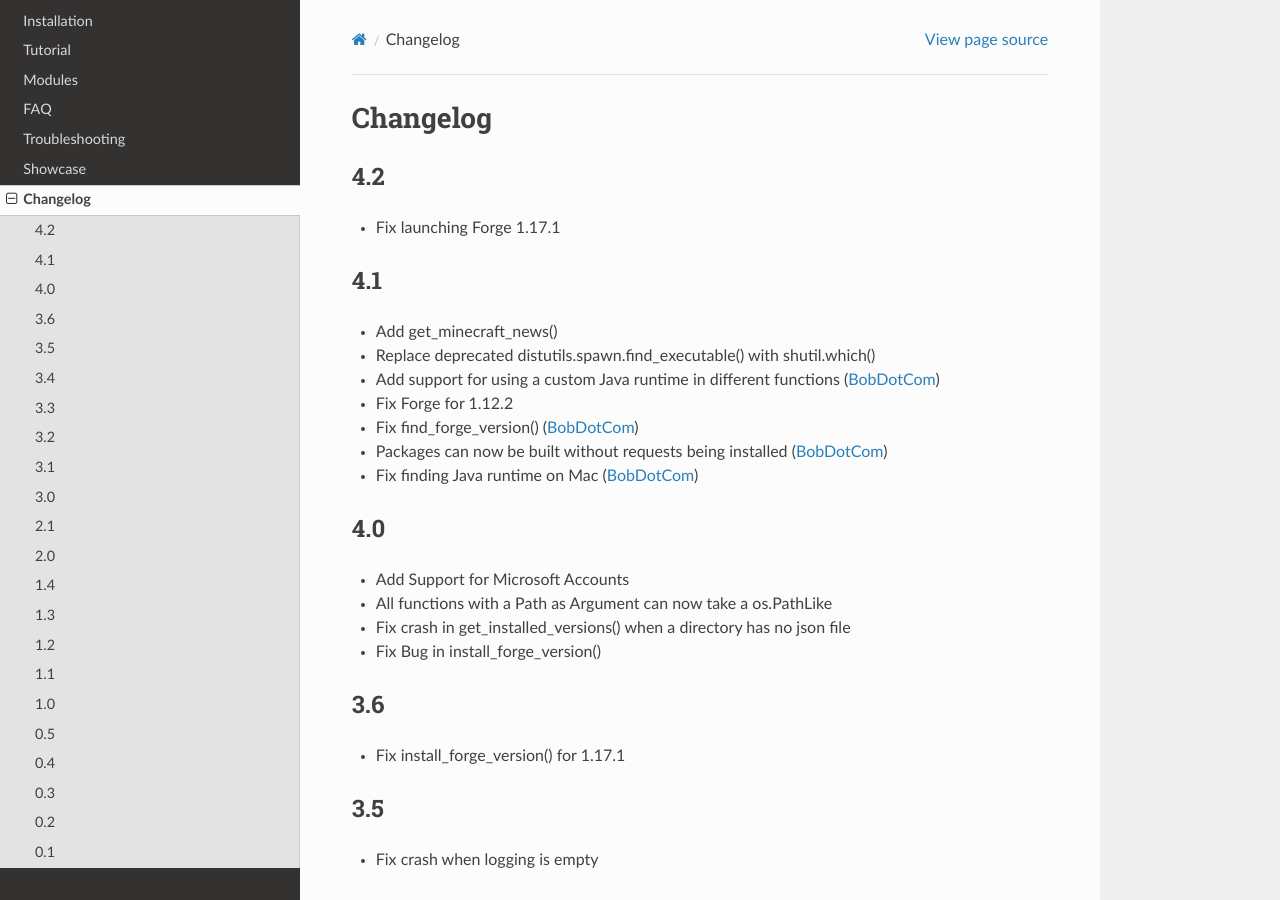
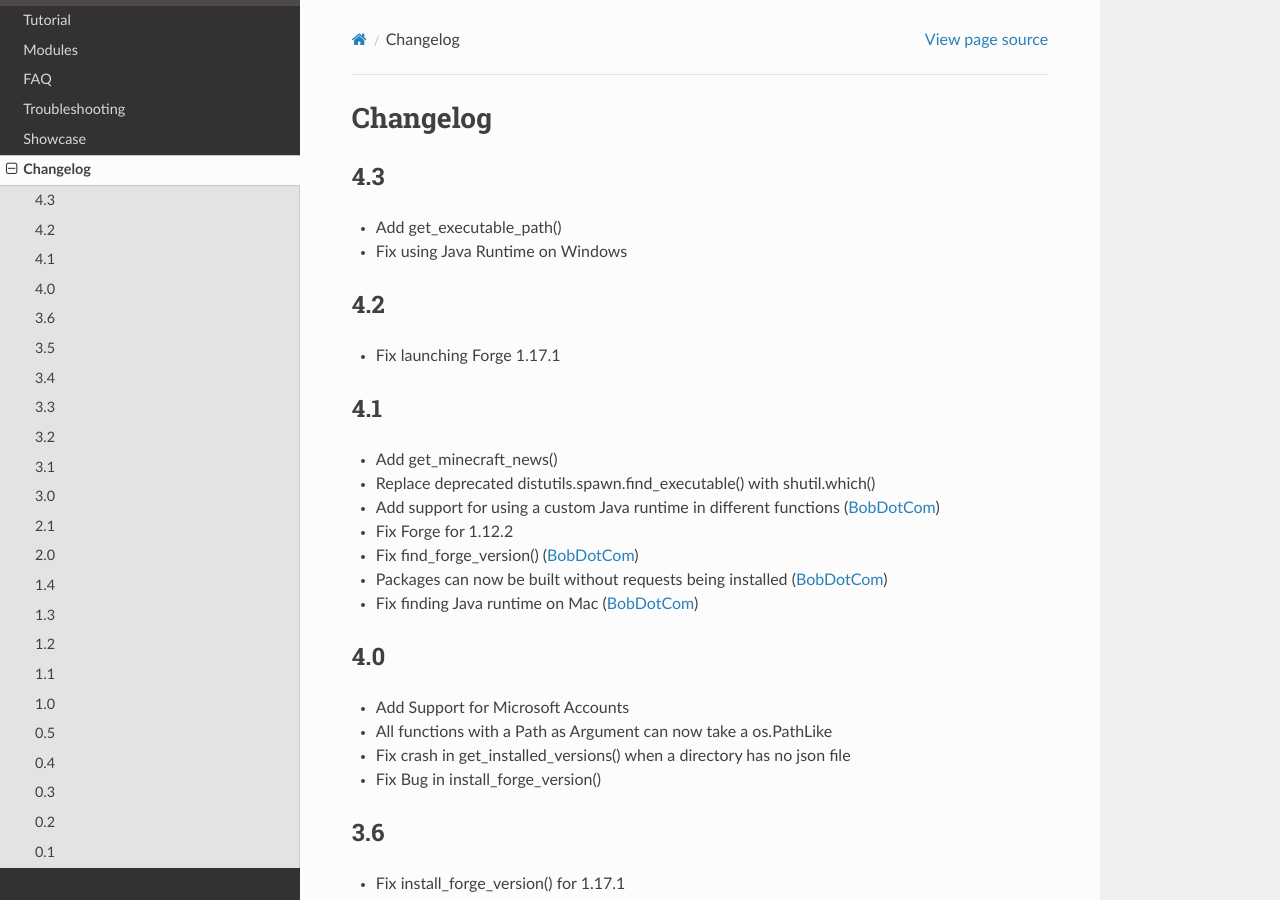
Before and after one commit to JakobDev/minecraft-launcher-lib, a Sphinx documentation site: the page built from doc/changelog.rst, in a window 1280 px wide and 900 px high. Built offline with Sphinx 7.4.7 and the Read the Docs theme 2.0.0, drawn with Linux system fonts in a browser that asks for light colours.

Commit message:
Add changelog for 4.3

```diff
--- a/doc/changelog.rst
+++ b/doc/changelog.rst
@@ -1,5 +1,11 @@
 Changelog
 ==================================================
+
+-------------------------
+4.3
+-------------------------
+- Add get_executable_path()
+- Fix using Java Runtime on Windows
 
 -------------------------
 4.2
```
